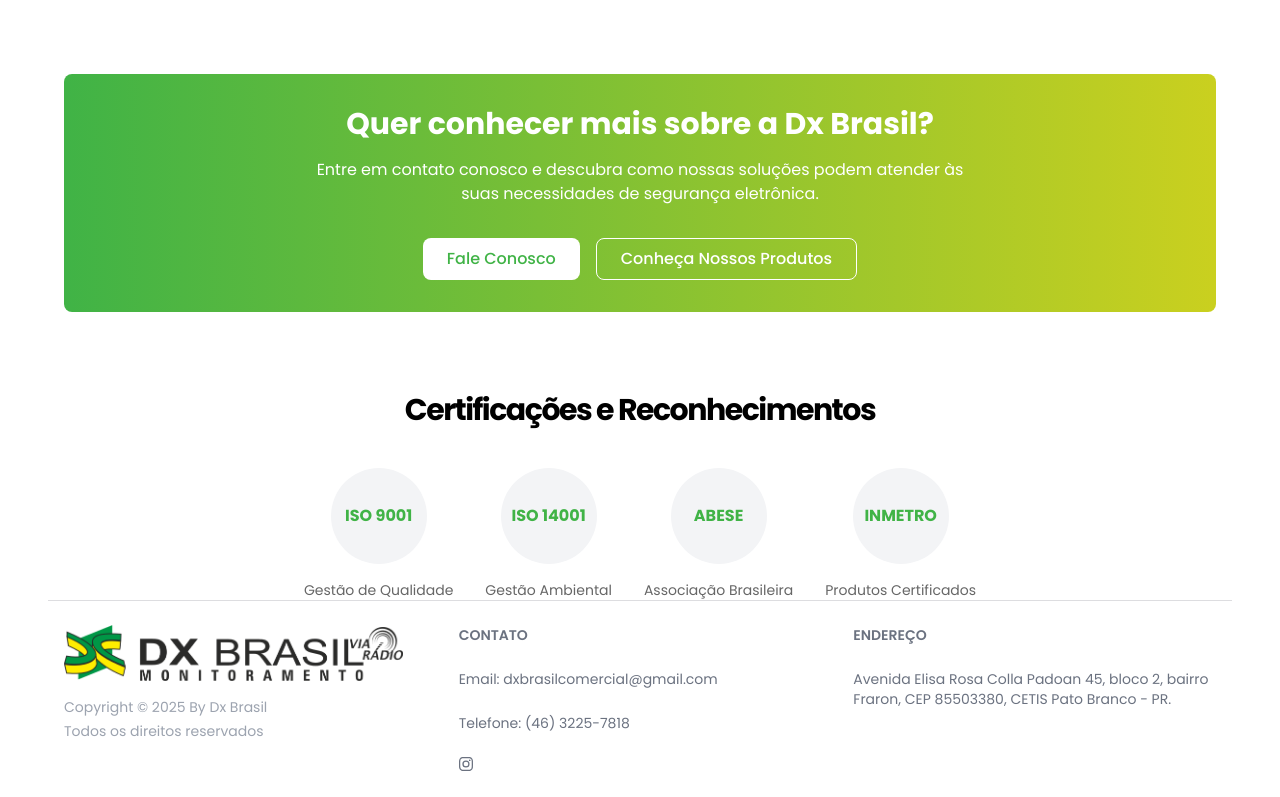
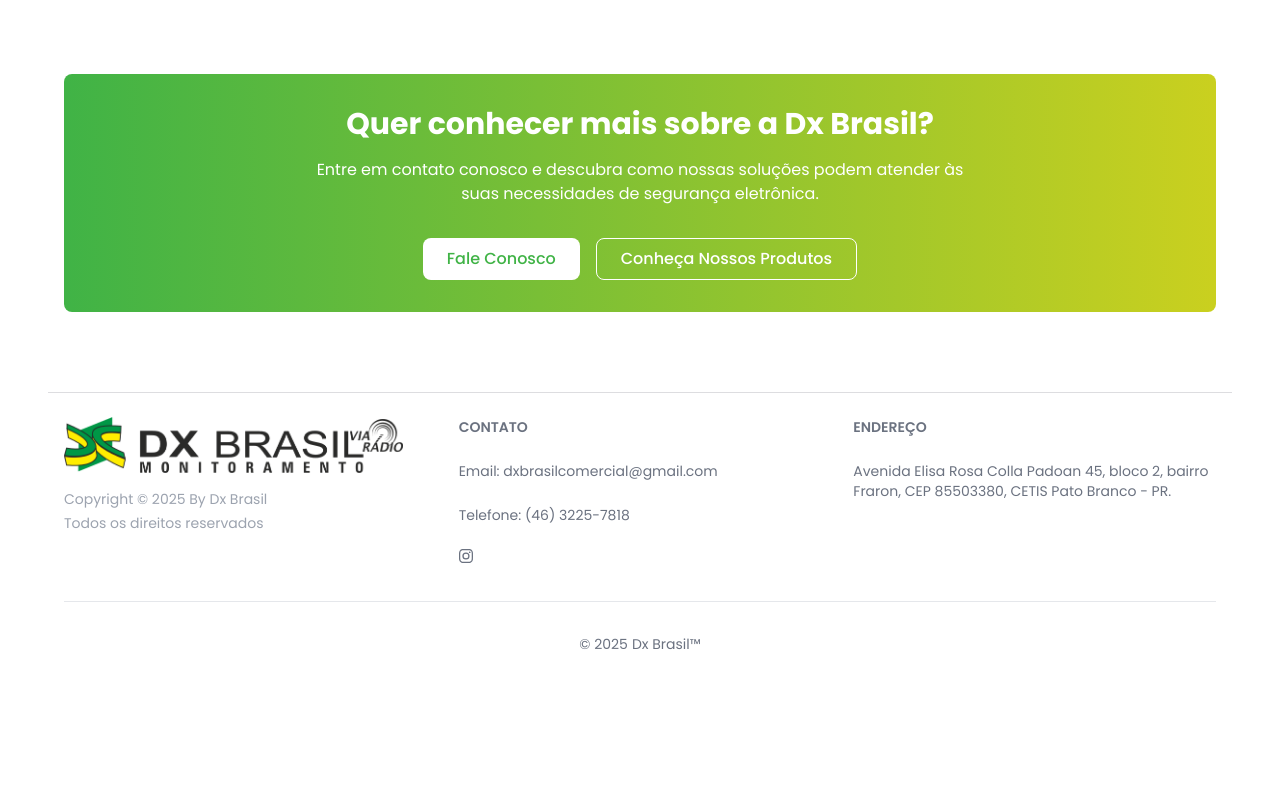
Before and after one commit to DesenvolvimentoVisionCar/dxBrasil, a React (Vite) app: page /sobre in a window 1280 px wide. Shown: the part 1630-2427 px from the top of the page. After the commit the page ends 2340 px from the top, so only its background shows below. Built offline with nearby package versions, Linux system fonts and the light colour scheme; the HTML template or start-up script is replaced by a standard one.

Commit message:
✨ fix: Retirando certificações inválidas

```diff
--- a/src/components/About.jsx
+++ b/src/components/About.jsx
@@ -38,9 +38,6 @@
             Ao longo de mais de quatro décadas, desenvolvemos um portfólio completo de produtos e serviços que atendem
             às mais diversas necessidades de nossos clientes, sempre com foco na qualidade, confiabilidade e eficiência.
           </p>
-          <button className="self-start py-2 px-4 bg-primaryg text-white rounded-lg transition-all hover:-translate-y-2">
-            Conheça nossa história
-          </button>
         </div>
       </div>
 
@@ -236,38 +233,6 @@
           </button>
         </div>
       </div>
-
-      <div className="">
-        <h2 className="text-2xl sm:text-3xl tracking-tighter font-bold mb-10 text-center">
-          Certificações e Reconhecimentos
-        </h2>
-        <div className="flex flex-wrap justify-center gap-8">
-          <div className="text-center">
-            <div className="w-24 h-24 mx-auto mb-4 flex items-center justify-center bg-gray-100 rounded-full">
-              <span className="text-[#40b346] font-bold">ISO 9001</span>
-            </div>
-            <p className="text-[#666666] text-sm">Gestão de Qualidade</p>
-          </div>
-          <div className="text-center">
-            <div className="w-24 h-24 mx-auto mb-4 flex items-center justify-center bg-gray-100 rounded-full">
-              <span className="text-[#40b346] font-bold">ISO 14001</span>
-            </div>
-            <p className="text-[#666666] text-sm">Gestão Ambiental</p>
-          </div>
-          <div className="text-center">
-            <div className="w-24 h-24 mx-auto mb-4 flex items-center justify-center bg-gray-100 rounded-full">
-              <span className="text-[#40b346] font-bold">ABESE</span>
-            </div>
-            <p className="text-[#666666] text-sm">Associação Brasileira</p>
-          </div>
-          <div className="text-center">
-            <div className="w-24 h-24 mx-auto mb-4 flex items-center justify-center bg-gray-100 rounded-full">
-              <span className="text-[#40b346] font-bold">INMETRO</span>
-            </div>
-            <p className="text-[#666666] text-sm">Produtos Certificados</p>
-          </div>
-        </div>
-      </div>
     </div>
   )
 }
```
